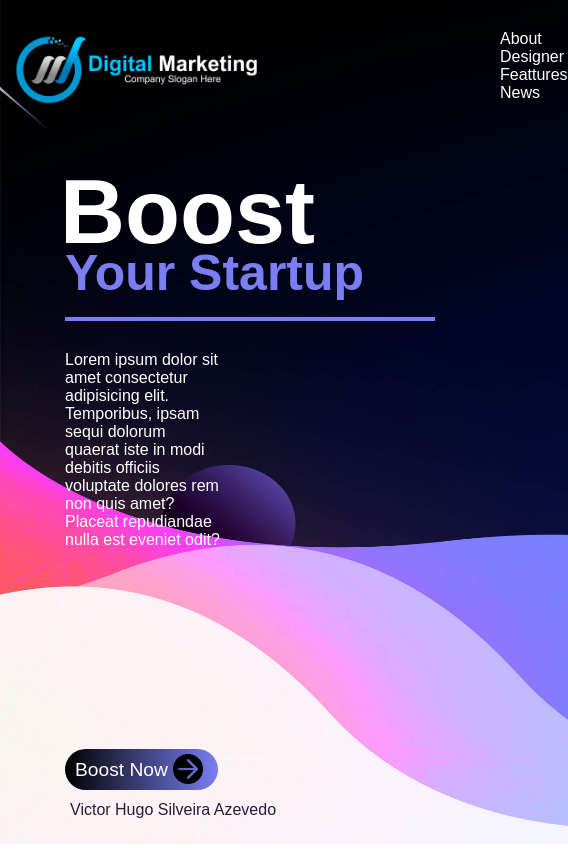
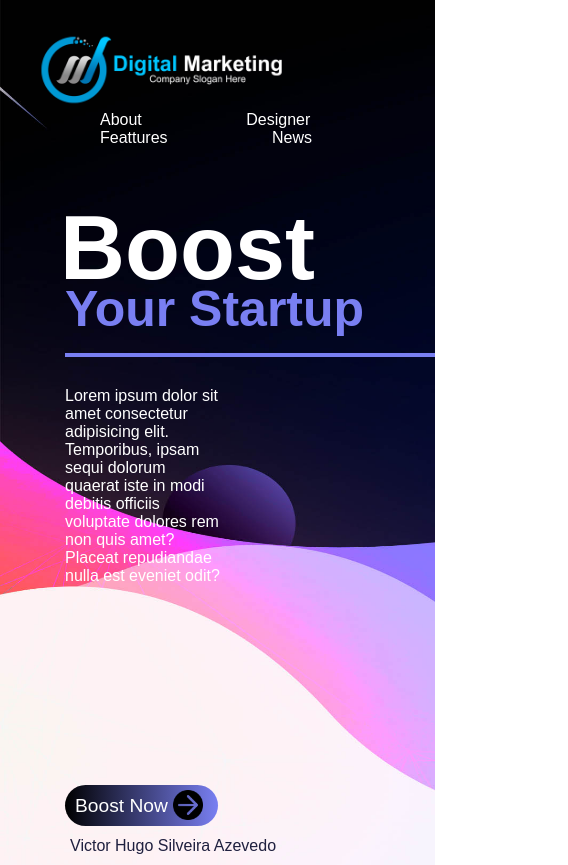
Before and after one commit to DevVictorSA/primeirositebasico, a plain HTML site: page landingpagemk/index.html in a window 390 px wide. Shown: the whole page, 568 px wide, since content can reach past the window. Before the commit the page ends 844 px from the top, so only its background shows below. Drawn offline with Linux system fonts and the light colour scheme.

Commit message:
Teste de responsividade

```diff
--- /dev/null
+++ b/landingpagemk/css/media.css
@@ -0,0 +1,18 @@
+@charset "UTF-8";
+
+@media (max-width: 700px) {
+    *{
+        margin: 0px;
+        padding: 0px;
+        box-sizing: border-box;
+    }
+
+    header {
+        flex-direction: column;
+    }
+
+    nav a {
+        flex-direction: row;
+    }
+
+}
--- a/landingpagemk/css/style.css
+++ b/landingpagemk/css/style.css
@@ -26,6 +26,7 @@ header{
 }
 
 header img{
+    margin-left: 60px;
     width: 400px;
     height: 100px;
 }
--- a/landingpagemk/index.html
+++ b/landingpagemk/index.html
@@ -6,6 +6,7 @@
     <meta name="description" content="Landing Page MK estudando HTML+CSS">
     <link rel="shortcut icon" href="favicon.ico" type="image/x-icon">
     <link rel="stylesheet" href="css/style.css">
+    <link rel="stylesheet" href="css/media.css">
     <title>Landing Page MK</title>
 </head>
 <body>
```
